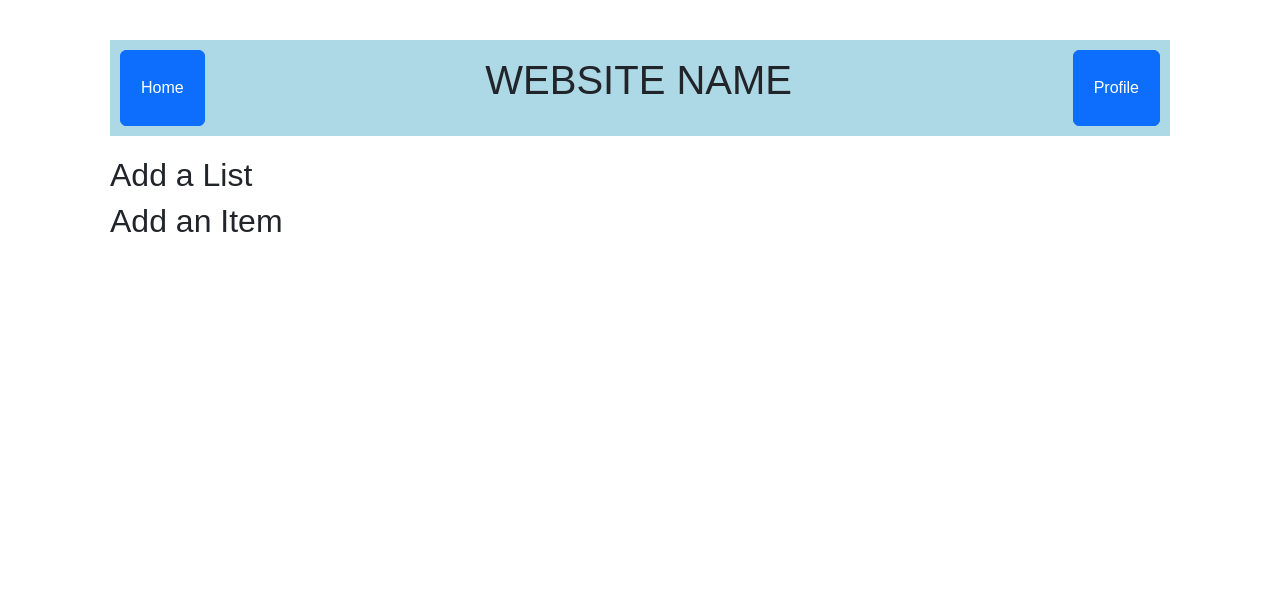
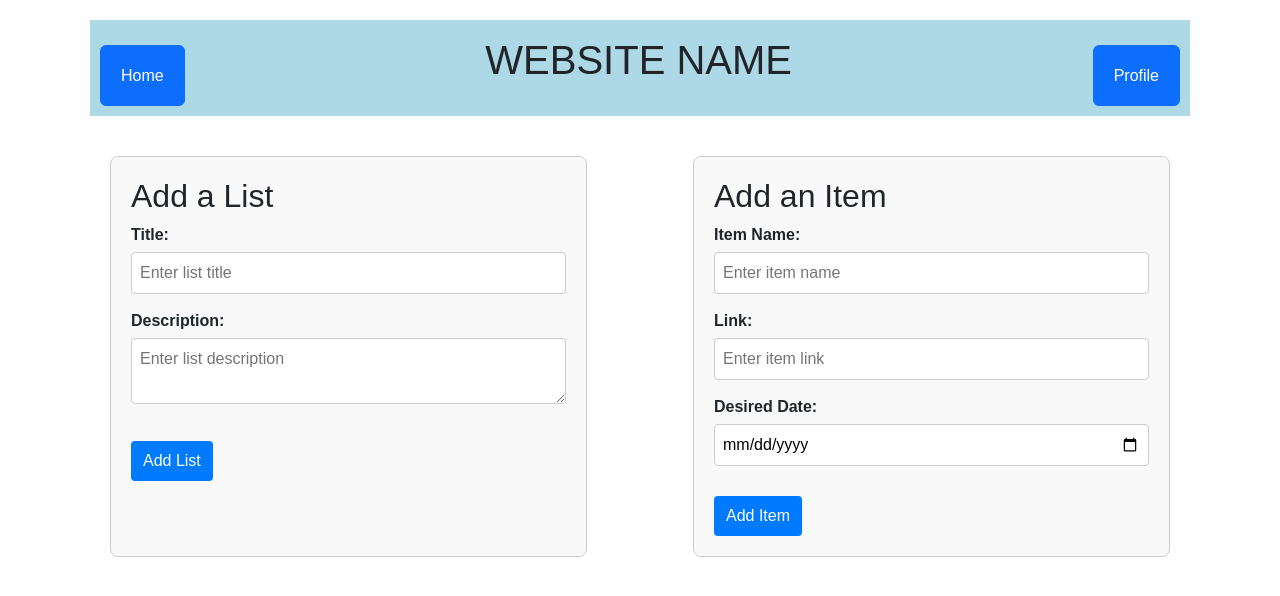
Before and after one commit to CST438Fall2024/FrontEndProject2, a React (Create React App) app in the folder project2group6/: page /add-item in a window 1280 px wide. Shown: the top 596 px of the page. Built offline with nearby package versions, Linux system fonts and the light colour scheme.

Commit message:
Added logic for profile page and template for additem page

```diff
--- a/project2group6/src/css/AddItem.css
+++ b/project2group6/src/css/AddItem.css
@@ -0,0 +1,32 @@
+/* AddItem.css */
+.formContainer {
+    display: flex;
+    justify-content: space-between;
+    gap: 20px; /* Space between the two forms */
+    padding: 20px;
+  }
+
+  .addList, .addItem {
+    width: 45%; /* Make the forms take equal space */
+    border: 1px solid #ccc;
+    border-radius: 8px;
+    padding: 20px;
+    background-color: #f9f9f9;
+  }
+
+  .formField {
+    margin-bottom: 15px;
+  }
+
+  label {
+    display: block;
+    font-weight: bold;
+    margin-bottom: 5px;
+  }
+
+  input, textarea {
+    width: 100%;
+    padding: 8px;
+    border: 1px solid #ccc;
+    border-radius: 4px;
+  }
--- a/project2group6/src/css/Profile.css
+++ b/project2group6/src/css/Profile.css
@@ -1,9 +1,9 @@
 
-.container {
+.profileContainer {
   display: flex;
   justify-content: center;
   align-items: center;
-    height: 100vh;
+  height: 40vh;
 }
 
 .profileCard {
@@ -14,3 +14,29 @@
   width: 300px;
   margin: 0 auto;
 }
+
+.profileField {
+  margin-bottom: 15px;
+}
+
+button {
+  margin-top: 15px;
+  padding: 8px 12px;
+  background-color: #007bff;
+  color: white;
+  border: none;
+  border-radius: 4px;
+  cursor: pointer;
+}
+
+button:hover {
+  background-color: #0056b3;
+}
+
+button.cancel {
+  background-color: #6c757d;
+}
+
+button.cancel:hover {
+  background-color: #5a6268;
+}
--- a/project2group6/src/pages/AddItem.js
+++ b/project2group6/src/pages/AddItem.js
@@ -1,22 +1,49 @@
 import React from 'react';
-import '../css/AddItem.css'
-import Layout from '../Layout'
-function AddItem(){
-    return(
-        <div className="container">
-        <Layout>
+import '../css/AddItem.css';
+import Layout from '../Layout';
+
+function AddItem() {
+  return (
+    <Layout>
+      <div className="formContainer">
         {/* Add a list */}
         <div className="addList">
-            <h2>Add a List</h2>
+          <h2>Add a List</h2>
+          <form>
+            <div className="formField">
+              <label htmlFor="listTitle">Title:</label>
+              <input type="text" id="listTitle" name="listTitle" placeholder="Enter list title" />
+            </div>
+            <div className="formField">
+              <label htmlFor="listDescription">Description:</label>
+              <textarea id="listDescription" name="listDescription" placeholder="Enter list description"></textarea>
+            </div>
+            <button type="submit">Add List</button>
+          </form>
         </div>
 
         {/* Add an item */}
         <div className="addItem">
-            <h2>Add an Item</h2>
+          <h2>Add an Item</h2>
+          <form>
+            <div className="formField">
+              <label htmlFor="itemName">Item Name:</label>
+              <input type="text" id="itemName" name="itemName" placeholder="Enter item name" />
+            </div>
+            <div className="formField">
+              <label htmlFor="itemLink">Link:</label>
+              <input type="text" id="itemLink" name="itemLink" placeholder="Enter item link" />
+            </div>
+            <div className="formField">
+              <label htmlFor="itemDate">Desired Date:</label>
+              <input type="date" id="itemDate" name="itemDate" />
+            </div>
+            <button type="submit">Add Item</button>
+          </form>
         </div>
-        </Layout>
-        </div>
-    );
+      </div>
+    </Layout>
+  );
 }
 
 export default AddItem;
--- a/project2group6/src/pages/Profile.js
+++ b/project2group6/src/pages/Profile.js
@@ -1,19 +1,30 @@
 import React, { useState, useEffect } from 'react';
 import axios from 'axios';
-import Layout from '../Layout'
+import Layout from '../Layout';
+import '../css/Profile.css';
 
-function Profile(){
-    const [user, setUser] = useState({ username: '', email: '' });
+function Profile() {
+  const [user, setUser] = useState({ username: '', email: '', password: '' });
+  const [editMode, setEditMode] = useState(false);
+  const [updatedUser, setUpdatedUser] = useState({ username: '', email: '', password: '' });
 
-  // Fetch user data from the backend API
+  /*http://localhost:8080/api/users/1 PLACEHOLDER UNTIL BACKEND RUNS/IS FIXED */
+
+  // fetch data
   useEffect(() => {
     const fetchUser = async () => {
       try {
-        const response = await axios.get('http://localhost:8080/api/users/1'); // Replace with actual API endpoint and user ID
+        const response = await axios.get('http://localhost:8080/api/users/1');
         const fetchedUser = response.data;
         setUser({
           username: fetchedUser.username || 'no username',
           email: fetchedUser.email || 'No email provided',
+          password: '', // won't show
+        });
+        setUpdatedUser({
+          username: fetchedUser.username || '',
+          email: fetchedUser.email || '',
+          password: '',
         });
       } catch (error) {
         console.error('Error fetching user data:', error);
@@ -23,18 +34,76 @@ function Profile(){
     fetchUser();
   }, []);
 
+  // edit mode
+  const handleEditClick = () => {
+    setEditMode(!editMode);
+  };
+
+  const handleChange = (e) => {
+    setUpdatedUser({
+      ...updatedUser,
+      [e.target.name]: e.target.value,
+    });
+  };
+
+  // save and update info
+  const saveChanges = async () => {
+    try {
+      setUser(updatedUser); //display updates
+      setEditMode(false);
+    } catch (error) {
+      console.error('Error saving user data:', error);
+    }
+  };
+
   return (
-    <div className="container">
-        <Layout>
-        <h1>Profile</h1>
-      <div className="profileCard">
-        <p>Username: {user.username}</p>
-        <p>Email: {user.email}</p>
+    <Layout>
+      <h1 className="text-center">Profile</h1>
+      <div className="profileContainer">
+        <div className="profileCard">
+          {editMode ? (
+            <div>
+              <div className="profileField">
+                <label>Username: </label>
+                <input
+                  type="text"
+                  name="username"
+                  value={updatedUser.username}
+                  onChange={handleChange}
+                />
+              </div>
+              <div className="profileField">
+                <label>Email: </label>
+                <input
+                  type="email"
+                  name="email"
+                  value={updatedUser.email}
+                  onChange={handleChange}
+                />
+              </div>
+              <div className="profileField">
+                <label>Password: </label>
+                <input
+                  type="password"
+                  name="password"
+                  value={updatedUser.password}
+                  onChange={handleChange}
+                />
+              </div>
+              <button onClick={saveChanges}>Save Changes</button>
+              <button onClick={handleEditClick}>Cancel</button>
+            </div>
+          ) : (
+            <div>
+              <p><strong>Username:</strong> {user.username}</p>
+              <p><strong>Email:</strong> {user.email}</p>
+              <button onClick={handleEditClick}>Edit</button>
+            </div>
+          )}
+        </div>
       </div>
-        </Layout>
-    </div>
+    </Layout>
   );
 }
 
-
 export default Profile;
```
Lines whose indentation alone changed are shown as unchanged.
